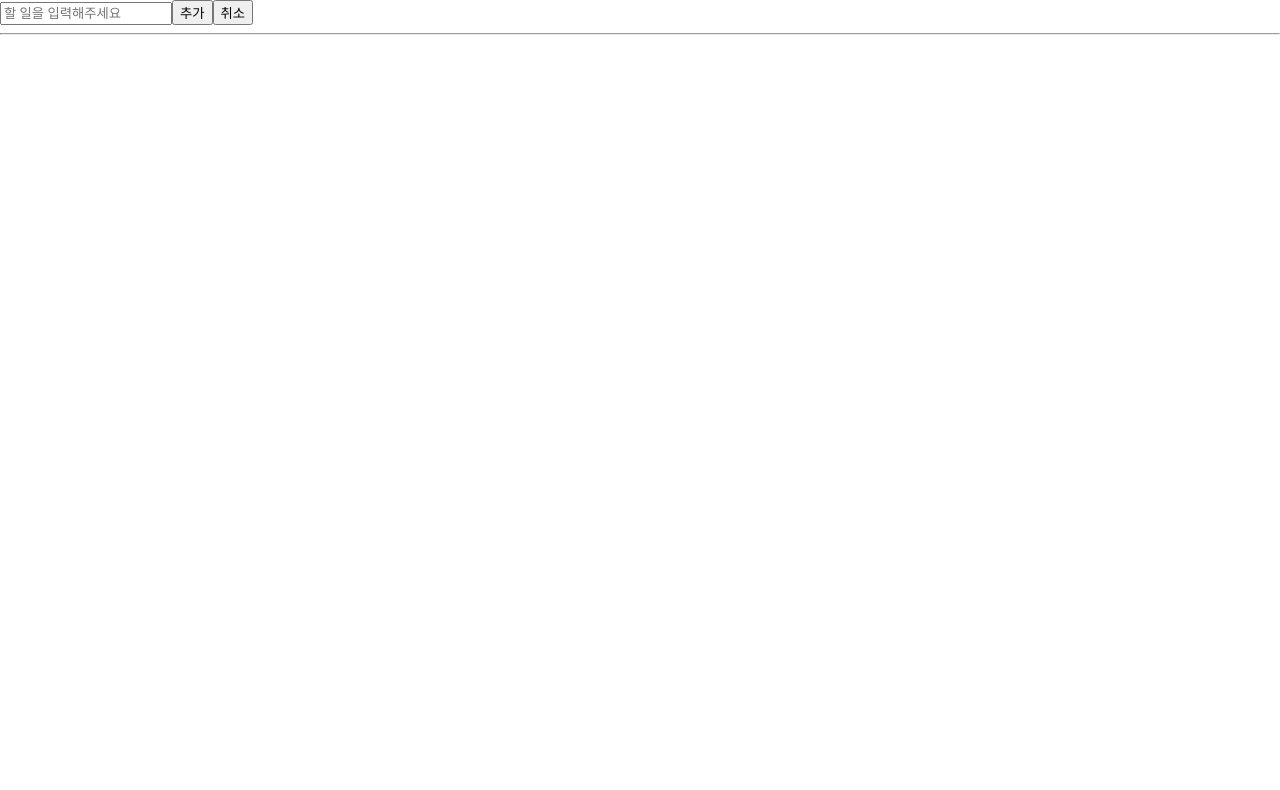
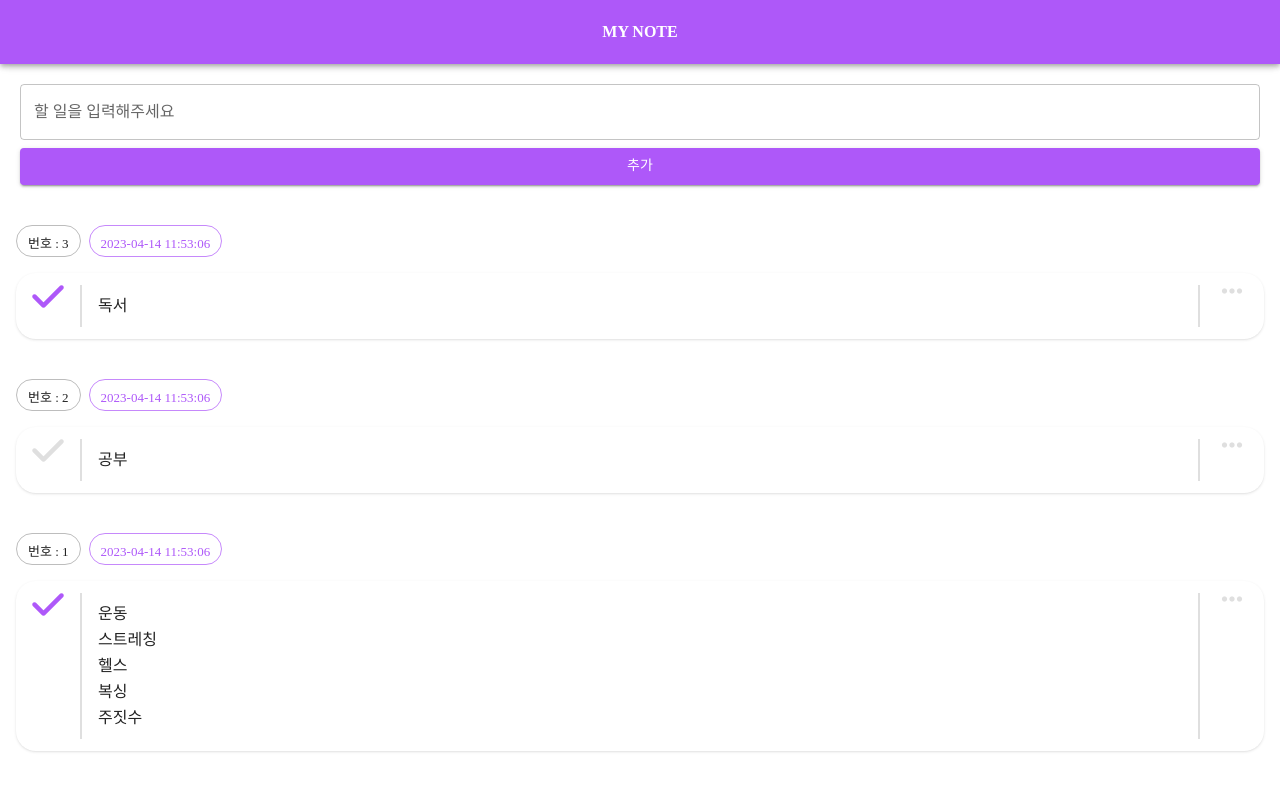
Before and after one commit to fbtjdwls04/2023-04-react-test, a React (Create React App) app: page / in a window 1280 px wide. Shown: the top 790 px of the page. Built offline with nearby package versions, Linux system fonts and the light colour scheme; a web font is replaced by a local one.

Commit message:
정신 나갈 것 같은 라이브러리 볶음밥적용

```diff
--- a/public/index.html
+++ b/public/index.html
@@ -5,7 +5,10 @@
     <meta name="viewport" content="width=device-width, initial-scale=1" />
 
     <!-- 폰트어썸 불러오기 -->
-    <link rel="stylesheet" href="https://cdnjs.cloudflare.com/ajax/libs/font-awesome/6.4.0/css/all.min.css">
+    <link
+      rel="stylesheet"
+      href="https://cdnjs.cloudflare.com/ajax/libs/font-awesome/6.4.0/css/all.min.css"
+    />
 
     <title>React Practice Place</title>
   </head>
--- /dev/null
+++ b/src/App copy.js
@@ -0,0 +1,193 @@
+import React, { useEffect, useState, useRef } from "react";
+import { Button } from "@mui/material";
+import Order from "./Order";
+
+function TodoListItem({ todosState, todo, index }) {
+  const [editMode, SetEditMode] = useState(false);
+  const [editedContent, SetEditedContent] = useState(todo.content);
+  const editedContentInputRef = useRef(null);
+
+  const removeTodo = () => {
+    todosState.removeTodo(index);
+  };
+
+  const showEdit = () => {
+    SetEditMode(true);
+  };
+
+  const commitEdit = () => {
+    if (editedContent.trim().length == 0) {
+      alert("할 일을 입력해주세요");
+      editedContentInputRef.current.focus();
+      return;
+    }
+    todosState.modifyTodo(index, editedContent.trim());
+    SetEditMode(false);
+  };
+
+  const cancelEdit = () => {
+    SetEditMode(false);
+    SetEditedContent(todo.content);
+  };
+  return (
+    <li key={index}>
+      {todo.id} {todo.regDate}
+      {editMode || (
+        <>
+          {todo.content}
+          &nbsp;
+          <Button variant="contained" color="success" onClick={showEdit}>
+            수정
+          </Button>
+        </>
+      )}
+      {editMode && (
+        <>
+          <input
+            ref={editedContentInputRef}
+            type="text"
+            placeholder="할 일을 입력해주세요"
+            value={editedContent}
+            onChange={(e) => SetEditedContent(e.target.value)}
+          />
+          <Button variant="contained" color="success" onClick={commitEdit}>
+            수정완료
+          </Button>
+          <Button variant="outlined" color="error" onClick={cancelEdit}>
+            수정취소
+          </Button>
+        </>
+      )}
+      <Button variant="outlined" color="error" onClick={removeTodo}>
+        삭제
+      </Button>
+    </li>
+  );
+}
+
+function TodoList({ todosState }) {
+  return (
+    <ul>
+      {todosState.todos.map((todo, index) => (
+        <TodoListItem
+          todosState={todosState}
+          key={todo.id}
+          todo={todo}
+          index={index}
+        />
+      ))}
+    </ul>
+  );
+}
+
+function NewTodoForm({ todosState }) {
+  const onSubmit = (e) => {
+    e.preventDefault();
+
+    const form = e.target;
+
+    form.content.value = form.content.value.trim();
+
+    if (form.content.value.length == 0) {
+      alert("내용을 입력해주세요");
+      form.content.focus();
+      return;
+    }
+
+    todosState.addTodo(form.content.value);
+    form.content.value = "";
+    form.content.focus();
+  };
+
+  return (
+    <>
+      <form onSubmit={onSubmit}>
+        <input
+          autoComplete="off"
+          type="text"
+          name="content"
+          placeholder="할 일을 입력해주세요"
+        />
+        <input type="submit" value="추가" />
+        <input type="reset" value="취소" />
+      </form>
+    </>
+  );
+}
+
+// 온리 출력만
+function TodoApp({ todosState }) {
+  return (
+    <>
+      <NewTodoForm todosState={todosState} />
+      <hr />
+      <TodoList todosState={todosState} />
+    </>
+  );
+}
+
+function useTodosState() {
+  const [todos, SetTodos] = useState([]);
+  const lastTodoIdRef = useRef(0);
+
+  const addTodo = (newContent) => {
+    const id = ++lastTodoIdRef.current;
+
+    const newTodo = {
+      id,
+      content: newContent,
+      regDate: dateToStr(new Date()),
+    };
+    const newTodos = [...todos, newTodo];
+    SetTodos(newTodos);
+  };
+
+  const modifyTodo = (index, newContent) => {
+    const newTodos = todos.map((todo, _index) =>
+      _index != index ? todo : { ...todo, content: newContent }
+    );
+    SetTodos(newTodos);
+  };
+
+  const removeTodo = (index) => {
+    const newTodos = todos.filter((_, _index) => _index != index);
+    SetTodos(newTodos);
+  };
+  return {
+    todos,
+    addTodo,
+    modifyTodo,
+    removeTodo,
+  };
+}
+
+function App() {
+  const todosState = useTodosState();
+  return (
+    <>
+      <TodoApp todosState={todosState} />
+    </>
+  );
+}
+
+export default App;
+
+function dateToStr(d) {
+  const pad = (n) => {
+    return n < 10 ? "0" + n : n;
+  };
+
+  return (
+    d.getFullYear() +
+    "-" +
+    pad(d.getMonth() + 1) +
+    "-" +
+    pad(d.getDate()) +
+    " " +
+    pad(d.getHours()) +
+    ":" +
+    pad(d.getMinutes()) +
+    ":" +
+    pad(d.getSeconds())
+  );
+}
--- a/src/App.js
+++ b/src/App.js
@@ -1,122 +1,7 @@
 import React, { useEffect, useState, useRef } from "react";
-import { Button } from "@mui/material";
+import { AppBar, TextField, Toolbar, Button, Chip, Box } from "@mui/material";
+import classNames from "classnames";
 import Order from "./Order";
-
-function TodoListItem({ todosState, todo, index }) {
-  const [editMode, SetEditMode] = useState(false);
-  const [editedContent, SetEditedContent] = useState(todo.content);
-  const editedContentInputRef = useRef(null);
-
-  const removeTodo = () => {
-    todosState.removeTodo(index);
-  };
-
-  const showEdit = () => {
-    SetEditMode(true);
-  };
-
-  const commitEdit = () => {
-    if (editedContent.trim().length == 0) {
-      alert("할 일을 입력해주세요");
-      editedContentInputRef.current.focus();
-      return;
-    }
-    todosState.modifyTodo(index, editedContent.trim());
-    SetEditMode(false);
-  };
-
-  const cancelEdit = () => {
-    SetEditMode(false);
-    SetEditedContent(todo.content);
-  };
-  return (
-    <li key={index}>
-      {todo.id} {todo.regDate}
-      {editMode || (
-        <>
-          {todo.content}
-          &nbsp;
-          <button onClick={showEdit}>수정</button>
-        </>
-      )}
-      {editMode && (
-        <>
-          <input
-            ref={editedContentInputRef}
-            type="text"
-            placeholder="할 일을 입력해주세요"
-            value={editedContent}
-            onChange={(e) => SetEditedContent(e.target.value)}
-          />
-          <button onClick={commitEdit}>수정완료</button>
-          <button onClick={cancelEdit}>수정취소</button>
-        </>
-      )}
-      <button onClick={removeTodo}>삭제</button>
-    </li>
-  );
-}
-
-function TodoList({ todosState }) {
-  return (
-    <ul>
-      {todosState.todos.map((todo, index) => (
-        <TodoListItem
-          todosState={todosState}
-          key={todo.id}
-          todo={todo}
-          index={index}
-        />
-      ))}
-    </ul>
-  );
-}
-
-function NewTodoForm({ todosState }) {
-  const onSubmit = (e) => {
-    e.preventDefault();
-
-    const form = e.target;
-
-    form.content.value = form.content.value.trim();
-
-    if (form.content.value.length == 0) {
-      alert("내용을 입력해주세요");
-      form.content.focus();
-      return;
-    }
-
-    todosState.addTodo(form.content.value);
-    form.content.value = "";
-    form.content.focus();
-  };
-
-  return (
-    <>
-      <form onSubmit={onSubmit}>
-        <input
-          autoComplete="off"
-          type="text"
-          name="content"
-          placeholder="할 일을 입력해주세요"
-        />
-        <input type="submit" value="추가" />
-        <input type="reset" value="취소" />
-      </form>
-    </>
-  );
-}
-
-// 온리 출력만
-function TodoApp({ todosState }) {
-  return (
-    <>
-      <NewTodoForm todosState={todosState} />
-      <hr />
-      <TodoList todosState={todosState} />
-    </>
-  );
-}
 
 function useTodosState() {
   const [todos, SetTodos] = useState([]);
@@ -130,8 +15,7 @@ function useTodosState() {
       content: newContent,
       regDate: dateToStr(new Date()),
     };
-    const newTodos = [...todos, newTodo];
-    SetTodos(newTodos);
+    SetTodos((todos) => [newTodo, ...todos]);
   };
 
   const modifyTodo = (index, newContent) => {
@@ -155,9 +39,111 @@ function useTodosState() {
 
 function App() {
   const todosState = useTodosState();
+  useEffect(() => {
+    todosState.addTodo("운동\n스트레칭\n헬스\n복싱\n주짓수");
+    todosState.addTodo("공부");
+    todosState.addTodo("독서");
+  }, []);
+  const onSubmit = (e) => {
+    e.preventDefault();
+
+    const form = e.target;
+
+    form.content.value = form.content.value.trim();
+
+    if (form.content.value.length == 0) {
+      alert("내용을 입력해주세요");
+      form.content.focus();
+      return;
+    }
+
+    todosState.addTodo(form.content.value);
+    form.content.value = "";
+    form.content.focus();
+  };
+
   return (
     <>
-      <TodoApp todosState={todosState} />
+      <AppBar position="fixed">
+        <Toolbar>
+          <div className="flex-1"></div>
+          <span className="font-bold">MY NOTE</span>
+          <div className="flex-1"></div>
+        </Toolbar>
+      </AppBar>
+      <Toolbar />
+      <form onSubmit={onSubmit} className="flex flex-col my-5 mx-5 gap-2">
+        <TextField
+          minRows={3}
+          maxRows={10}
+          autoComplete="off"
+          name="content"
+          label="할 일을 입력해주세요"
+          variant="outlined"
+        />
+        <Button variant="contained" type="submit">
+          추가
+        </Button>
+      </form>
+      <div className="mt-5 px-4">
+        <ul>
+          {todosState.todos.map((todo, index) => (
+            <li key={todo.id} className="mt-10">
+              <div className="flex gap-2">
+                <Chip
+                  label={`번호 : ${todo.id}`}
+                  variant="outlined"
+                  className="!pt-2"
+                />
+                <Chip
+                  label={todo.regDate}
+                  variant="outlined"
+                  color="primary"
+                  className="!pt-2"
+                />
+              </div>
+              <div className="mt-4 shadow rounded-[20px] flex">
+                <Button
+                  className="flex-shrink-0 !items-start !rounded-[20px_0_0_20px]"
+                  color="inherit"
+                >
+                  <span
+                    className={classNames(
+                      "flex",
+                      "items-center",
+                      "text-4xl",
+                      {
+                        "text-[color:var(--mui-color-primary-main)]":
+                          index % 2 == 0,
+                      },
+                      { "text-[#dfdfdf]": index % 2 != 0 }
+                    )}
+                  >
+                    <i className="fa-solid fa-check"></i>
+                  </span>
+                </Button>
+
+                <div className="flex-shrink-0 my-3 mr-4 w-[2px] bg-[#dfdfdf]"></div>
+
+                <div className="whitespace-pre-wrap leading-relaxed hover:text-[color:var(--mui-color-primary-main)] flex-grow my-5">
+                  {todo.content}
+                </div>
+
+                <div className="flex-shrink-0 my-3 w-[2px] bg-[#dfdfdf]"></div>
+
+                <Button
+                  className="flex-shrink-0 !rounded-[0_20px_20px_0] !items-start"
+                  color="inherit"
+                >
+                  <span className="text-[#dfdfdf] text-2xl flex items-center">
+                    <i className="fa-solid fa-ellipsis"></i>
+                  </span>
+                </Button>
+              </div>
+            </li>
+          ))}
+        </ul>
+      </div>
     </>
   );
 }
--- a/src/Root.js
+++ b/src/Root.js
@@ -1,5 +1,19 @@
 import { ThemeProvider, CssBaseline, createTheme } from "@mui/material";
 import App from "./App";
+import { useEffect } from "react";
+
+const muiThemePaletteKeys = [
+  "background",
+  "common",
+  "error",
+  "grey",
+  "info",
+  "primary",
+  "secondary",
+  "success",
+  "text",
+  "warning",
+];
 
 export default function Root() {
   const theme = createTheme({
@@ -9,10 +23,26 @@ export default function Root() {
     palette: {
       type: "light",
       primary: {
-        main: "#ffb300",
+        main: "#ae58f9",
+        constrastText: "#fff",
       },
     },
   });
+
+  useEffect(() => {
+    const r = document.querySelector(":root");
+
+    muiThemePaletteKeys.forEach((paletteKey) => {
+      const themeColorObj = theme.palette[paletteKey];
+
+      for (const key in themeColorObj) {
+        if (Object.hasOwnProperty.call(themeColorObj, key)) {
+          const colorVal = themeColorObj[key];
+          r.style.setProperty(`--mui-color-${paletteKey}-${key}`, colorVal);
+        }
+      }
+    });
+  }, []);
 
   return (
     <ThemeProvider theme={theme}>
--- a/src/index.css
+++ b/src/index.css
@@ -1,6 +1,6 @@
-/* @tailwind base;
+@tailwind base;
 @tailwind components;
-@tailwind utilities; */
+@tailwind utilities;
 @font-face {
   font-family: "GmarketSansMedium";
   src: url("https://cdn.jsdelivr.net/gh/projectnoonnu/noonfonts_2001@1.1/GmarketSansMedium.woff")
@@ -47,6 +47,7 @@ html > body button {
   color: var(--text-color);
   background-color: var(--background-color);
   transition: all 0.2s;
+  overflow-y: overlay;
 }
 
 .color-primary {
@@ -58,3 +59,12 @@ html > body button {
 }
 
 /* 테마 끝 */
+
+::-webkit-scrollbar-thumb {
+  background-color: rgba(50, 40, 200, 0.5);
+  border-radius: 10px;
+}
+
+::-webkit-scrollbar {
+  width: 15px;
+}
```
